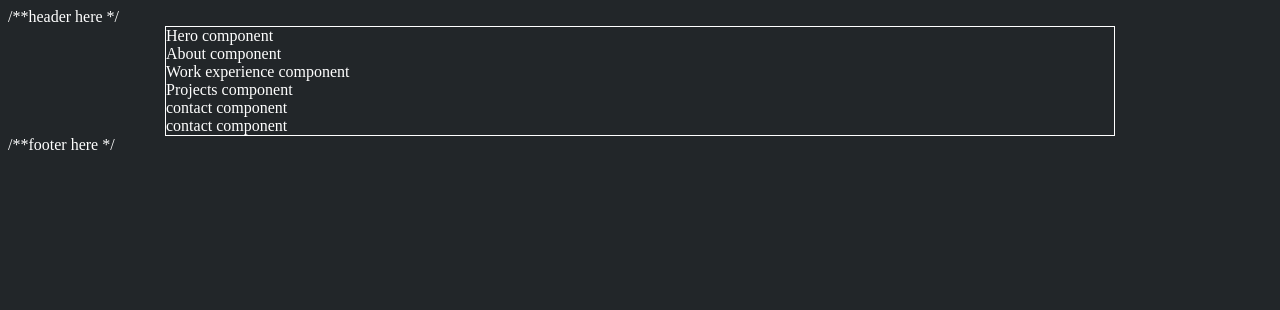
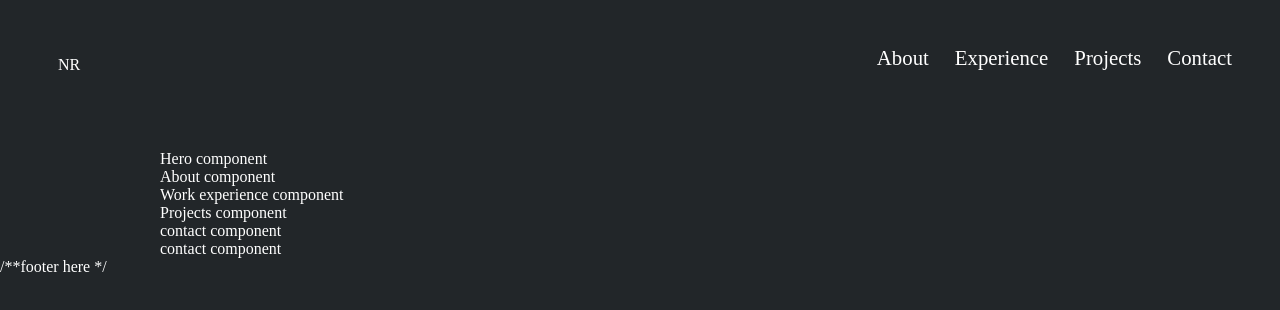
Before and after one commit to nainarazz/portfolio-website, a Next.js app: page / in a window 1280 px wide. Shown: the top 310 px of the page. Built offline with nearby package versions, Linux system fonts and the light colour scheme.

Commit message:
create navbar component

```diff
--- a/src/components/layout/layout.component.jsx
+++ b/src/components/layout/layout.component.jsx
@@ -3,9 +3,12 @@ import PropTypes from 'prop-types';
 import { createGlobalStyle } from 'styled-components';
 import { StyledMain } from './layout.style';
 import { themeColor } from '../../themes/colors';
+import { NavBar } from '../navbar/navbar.component';
 
 const GlobalStyle = createGlobalStyle`
     body {
+        margin: 0;
+        padding: 0;
         background-color: ${themeColor.darkGray};
         color: #fff;
     }
@@ -15,7 +18,7 @@ const Layout = props => {
     return (
         <>
             <GlobalStyle />
-            /**header here */
+            <NavBar />
             <StyledMain>{props.children}</StyledMain>
             /**footer here */
         </>
--- a/src/components/layout/layout.style.jsx
+++ b/src/components/layout/layout.style.jsx
@@ -3,5 +3,5 @@ import styled from 'styled-components';
 export const StyledMain = styled.div`
     margin: auto;
     width: 75%;
-    border: 1px solid;
+    padding-top: 150px;
 `;
--- /dev/null
+++ b/src/components/navbar/navbar.component.jsx
@@ -0,0 +1,18 @@
+import React from 'react';
+import { Container, MenuItems, Item, Logo, Nav } from './navbar.style';
+
+export const NavBar = () => (
+    <>
+        <Container>
+            <Nav>
+                <Logo>NR</Logo>
+                <MenuItems>
+                    <Item>About</Item>
+                    <Item>Experience</Item>
+                    <Item>Projects</Item>
+                    <Item>Contact</Item>
+                </MenuItems>
+            </Nav>
+        </Container>
+    </>
+);
--- /dev/null
+++ b/src/components/navbar/navbar.style.jsx
@@ -0,0 +1,33 @@
+import styled from 'styled-components';
+import { themeColor } from '../../themes/colors';
+
+export const Container = styled.div`
+    position: fixed;
+    z-index: 400;
+    background-color: ${themeColor.darkGray};
+    width: 100%;
+    height: 130px;
+    display: flex;
+    align-items: center;
+`;
+
+export const Nav = styled.div`
+    display: flex;
+    justify-content: space-between;
+    padding: 0 3rem;
+    width: 100%;
+`;
+
+export const Logo = styled.div`
+    padding: 10px;
+`;
+
+export const MenuItems = styled.div`
+    display: flex;
+    width: 30%;
+    justify-content: space-between;
+`;
+
+export const Item = styled.div`
+    font-size: 1.3rem;
+`;
```
